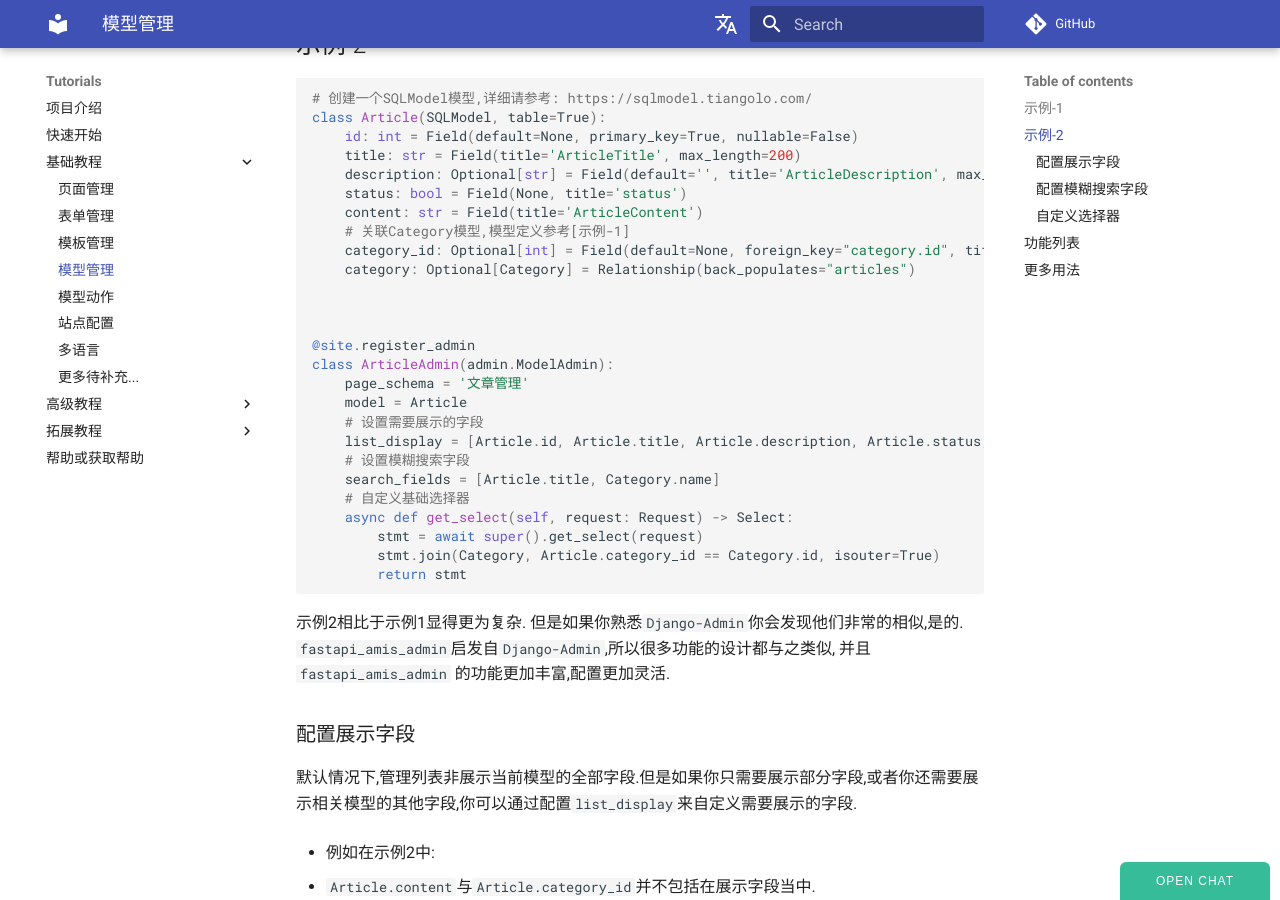
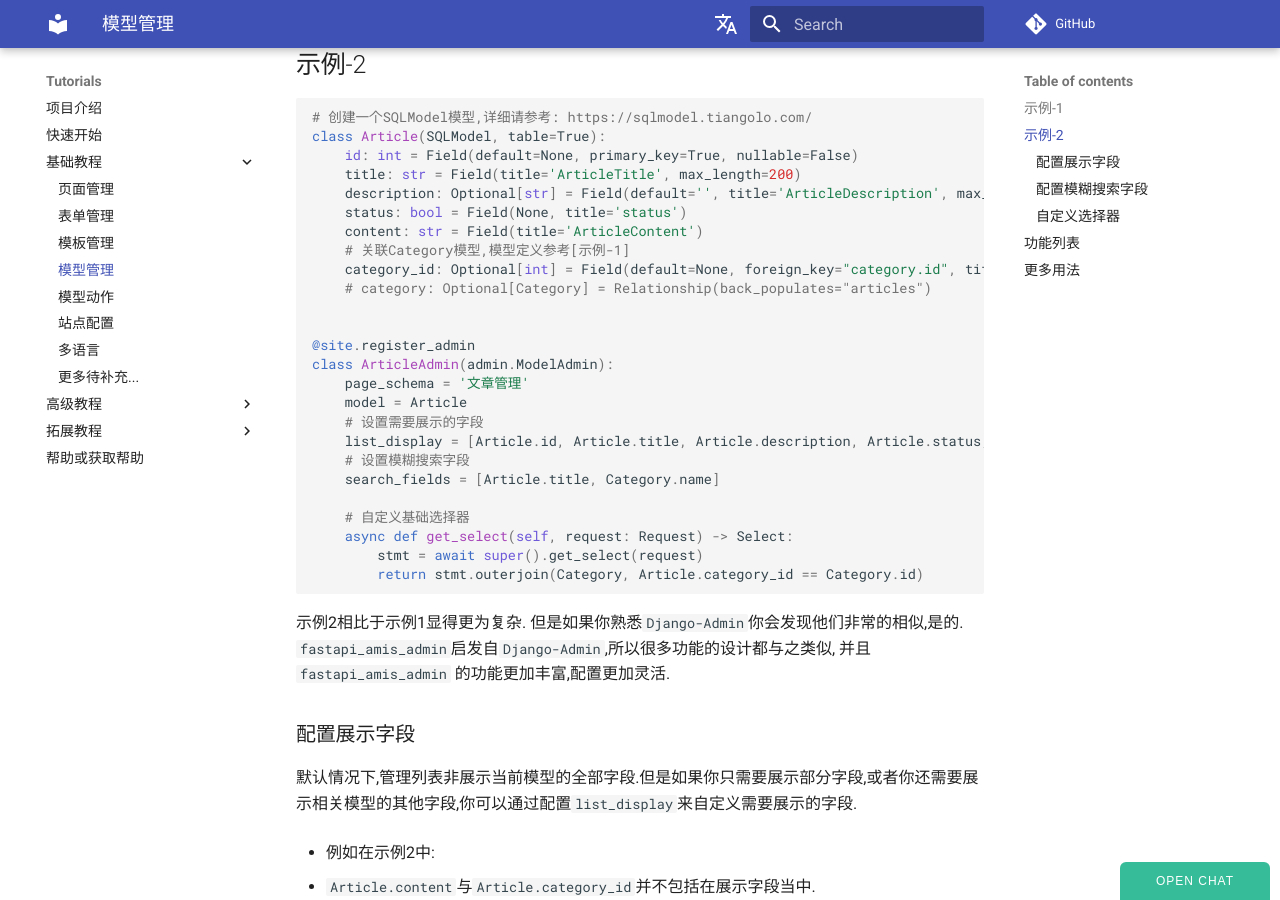
Before and after one commit to amisadmin/fastapi-amis-admin, an MkDocs documentation site: the page built from docs/zh/docs/tutorials/basic/ModelAdmin.md, in a window 1280 px wide and 900 px high, scrolled down 960 px. Built offline with MkDocs 1.6.1 and Material for MkDocs 9.7.7, drawn with Linux system fonts in a browser that asks for light colours; comment, search, counter and statistics services are not loaded; some of the changed lines change nothing that is shown; some of the changed text lies outside the part shown.

Commit message:
docs: update `ModelAdmin.md`

````diff
--- a/docs/zh/docs/tutorials/basic/ModelAdmin.md
+++ b/docs/zh/docs/tutorials/basic/ModelAdmin.md
@@ -10,6 +10,7 @@ class Category(SQLModel, table=True):
     id: int = Field(default=None, primary_key=True, nullable=False)
     name: str = Field(title='CategoryName')
     description: str = Field(default='', title='Description')
+
 
 # 注册ModelAdmin
 @site.register_admin
@@ -43,8 +44,7 @@ class Article(SQLModel, table=True):
     content: str = Field(title='ArticleContent')
     # 关联Category模型,模型定义参考[示例-1]
     category_id: Optional[int] = Field(default=None, foreign_key="category.id", title='CategoryId')
-    category: Optional[Category] = Relationship(back_populates="articles")
-
+    # category: Optional[Category] = Relationship(back_populates="articles")
 
 
 @site.register_admin
@@ -55,11 +55,11 @@ class ArticleAdmin(admin.ModelAdmin):
     list_display = [Article.id, Article.title, Article.description, Article.status, Category.name]
     # 设置模糊搜索字段
     search_fields = [Article.title, Category.name]
-	# 自定义基础选择器
+
+    # 自定义基础选择器
     async def get_select(self, request: Request) -> Select:
         stmt = await super().get_select(request)
-        stmt.join(Category, Article.category_id == Category.id, isouter=True)
-        return stmt
+        return stmt.outerjoin(Category, Article.category_id == Category.id)
 ```
 
 示例2相比于示例1显得更为复杂. 但是如果你熟悉`Django-Admin`你会发现他们非常的相似,是的. `fastapi_amis_admin`启发自`Django-Admin`,所以很多功能的设计都与之类似, 并且`fastapi_amis_admin`
@@ -98,6 +98,7 @@ class ArticleAdmin(admin.ModelAdmin):
 |     自定义批量查询只读字段     |         `readonly_fields`          |                                             |
 |   自定义批量查询每页的数据量   |          `list_per_page`           |                                             |
 |  自定义批量查询模糊搜索的字段  |          `search_fields`           |                                             |
+|      自定义新增模型的字段      |          `create_fields`           |                                             |
 |    自定义支持批量编辑的字段    |         `bulk_edit_fields`         |                                             |
 |     自定义新增模型数据表单     |         `get_create_form`          |                                             |
 |     自定义更新模型数据表单     |         `get_update_form`          |                                             |
@@ -119,13 +120,17 @@ class ArticleAdmin(admin.ModelAdmin):
 ## 更多用法
 
 `ModelAdmin`的用法非常灵活,这里仅仅展示了最为基本的用法,你可以阅读[API文档](/amis_admin/ModelAdmin/)
-或参考[demo程序](https://github.com/amisadmin/fastapi_amis_admin_demo/blob/master/apps/blog/admin.py)了解更为详细的用法.后续将会陆续补充具体的应用场景示例.
+或参考[demo程序](https://github.com/amisadmin/fastapi_amis_admin_demo/)了解更为详细的用法.后续将会陆续补充具体的应用场景示例.
 如果你有较好的应用示例或教程文档,可以通过github提交,非常感谢你的支持!`fastapi_amis_admin`将会做的更好!
 
-- [amisadmin/fastapi_amis_admin_demo (github.com)](https://github.com/amisadmin/fastapi_amis_admin_demo)
+- [FastAPI-Amis-Admin-Demo](https://github.com/amisadmin/fastapi_amis_admin_demo)
+
+- [FastAPI-User-Auth-Demo](https://github.com/amisadmin/fastapi_user_auth_demo)
+
 - [ModelAdmin - FastAPI-Amis-Admin](/amis_admin/ModelAdmin/)
 
 - [SQLModelCrud - FastAPI-Amis-Admin](/fastapi_amis_admin/crud/SQLModelCrud/)
+
 - [Table 表格 (gitee.io)](https://baidu.gitee.io/amis/zh-CN/components/table)
 
 !!! note annotate "关于fastapi_amis_admin与django-admin"
````
